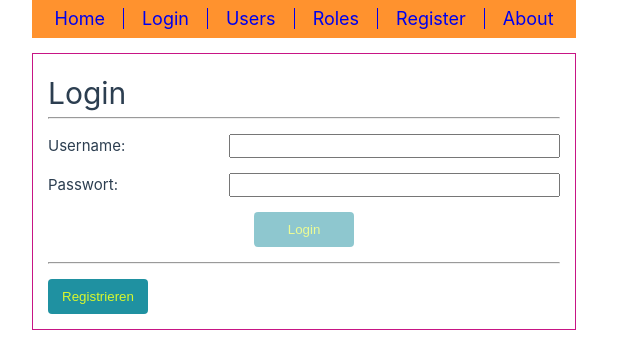
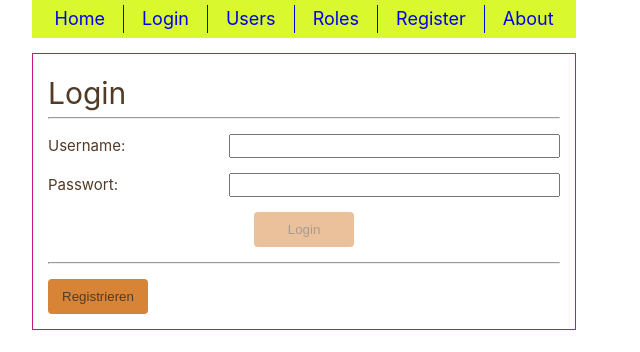
Before and after one commit to as19git67/finanzkraftui, a Vue app: page /login in a window 1280 px wide. Shown: the top 352 px of the page, without its empty margins (0-640 px from the left). Built offline with nearby package versions, Linux system fonts and the light colour scheme.

Commit message:
Farben geändert

```diff
--- a/src/App.vue
+++ b/src/App.vue
@@ -33,8 +33,8 @@ export default {
 </script>
 <style scoped>
 header {
-  background-color: var(--as-color-primary-4);
-  color: white;
+  background-color: var(--color-heading);
+  color: var(--color-text);
   display: block;
   margin-bottom: 0.5em;
 }
@@ -43,8 +43,9 @@ header .wrapper nav {
 }
 
 nav {
+  flex-wrap: wrap;
+  display: flex;
   padding: 0.25em;
-  color: white;
   font-size: larger;
   font-weight: bold;
 }
--- a/src/assets/base.css
+++ b/src/assets/base.css
@@ -52,16 +52,16 @@
     --color-background-soft: var(--as-color-complement-0);
     --color-background-mute: var(--as-color-complement-1);
 
-    --color-border: var(--as-color-primary-1);
+    --color-border: var(--as-color-primary-2);
     --color-border-hover: var(--as-color-primary-0);
 
     --color-heading: var(--as-color-secondary-1-4);
-    --color-text: var(--vt-c-text-light-1);
+    --color-text: var(--as-color-primary-1);
 
-    --color-button-primary: var(--as-color-secondary-2-2);
-    --color-button-primary-text: var(--as-color-secondary-1-4);
-    --color-button-secondary: var(--as-color-complement-4);
-    --color-button-secondary-text: var(--as-color-complement-1);
+    --color-button-primary: var(--as-color-primary-4);
+    --color-button-primary-text: var(--as-color-primary-1);
+    --color-button-secondary: var(--as-color-primary-3);
+    --color-button-secondary-text: var(--as-color-primary-1);
 
     --section-gap: 160px;
 }
```
